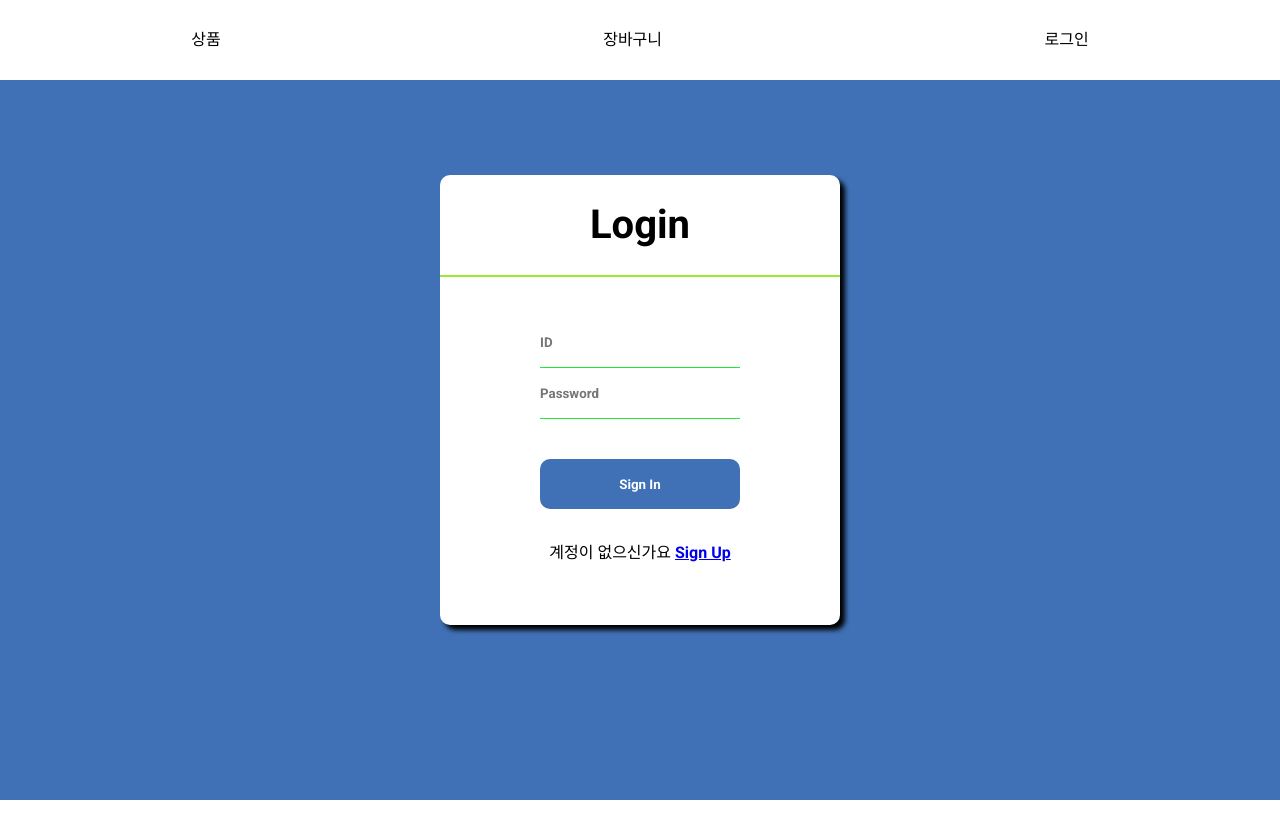
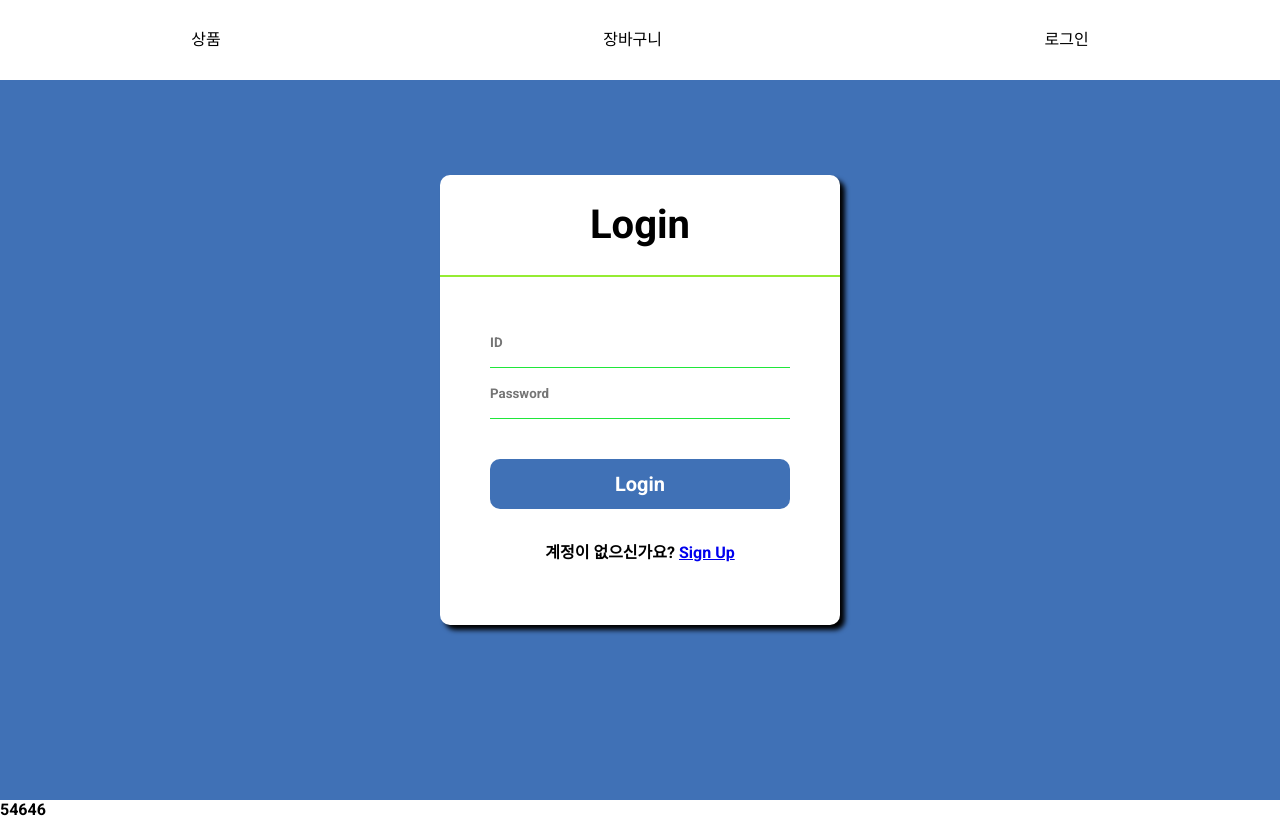
Before and after one commit to iHateAI/VUE.JS-ShoppingCart, a Vue app in the folder frontend/: page /login in a window 1280 px wide. Built offline with nearby package versions, Linux system fonts and the light colour scheme.

Commit message:
front - Login 화면 진짜 끝

```diff
--- a/frontend/src/router/index.js
+++ b/frontend/src/router/index.js
@@ -2,7 +2,7 @@ import { createRouter, createWebHistory } from 'vue-router'
 import HomeView from '../views/Home.vue'
 import LoginView from '../views/Login.vue'
 import ProductsView from '../views/Products.vue'
-
+import CartView from '../views/Cart.vue'
 
 
 const routes = [
@@ -20,6 +20,11 @@ const routes = [
     path: '/products',
     name: 'products',
     component: ProductsView
+  },
+  {
+    path: '/cart',
+    name: 'cart',
+    component: CartView
   }
 ]
 
--- /dev/null
+++ b/frontend/src/views/Cart.vue
@@ -0,0 +1,17 @@
+<template>
+  <div class="container">
+
+  </div>
+</template>
+
+<script>
+export default {
+
+}
+</script>
+
+<style scoped>
+div {
+  background-color: black;;
+}
+</style>
--- a/frontend/src/views/Container.vue
+++ b/frontend/src/views/Container.vue
@@ -2,6 +2,7 @@
   <div>
     <Header />
     <router-view />
+    54646
   </div>
 </template>
 
--- a/frontend/src/views/Header.vue
+++ b/frontend/src/views/Header.vue
@@ -2,7 +2,7 @@
   <header>
     <ol>
       <li><router-link to="/products">상품</router-link></li>
-      <li><router-link to="#">장바구니</router-link></li>
+      <li><router-link to="/cart">장바구니</router-link></li>
       <li><router-link to="/login">로그인</router-link></li>
     </ol>
   </header>
--- a/frontend/src/views/Login.vue
+++ b/frontend/src/views/Login.vue
@@ -10,8 +10,8 @@
           <input type="password" placeholder="Password" class="input-pw">
         </p>
       </div>
-      <p class="btn-box"><button>Sign In</button></p>
-      <p class="join-box">계정이 없으신가요 <span><a href="#">Sign Up</a></span></p>
+      <p class="btn-box"><button>Login</button></p>
+      <p class="join-box">계정이 없으신가요? <span><a href="#">Sign Up</a></span></p>
     </div>
   </div>
 </template>
@@ -33,7 +33,6 @@ export default {
 
 .container .login-box {
   background-color: white;
-
   width: 400px;
   height: 450px;
   border-radius: 10px 10px;
@@ -62,7 +61,7 @@ export default {
 }
 
 .container .login-box .btn-box button {
-  width: 200px;
+  width: 300px;
   height: 50px;
   border-radius: 10px 10px;
   border: none;
@@ -70,14 +69,16 @@ export default {
   margin-bottom: 30px;
   color: white;
   cursor: pointer;
+  font-size: 20px;
 }
 
 .container .login-box .join-box {
   text-align: center;
+  font-weight: bolder;
 }
 
 input {
-  width: 200px;
+  width: 300px;
   height: 50px;
   border: none;
   border-bottom: 1px solid rgb(31, 231, 58);
```
